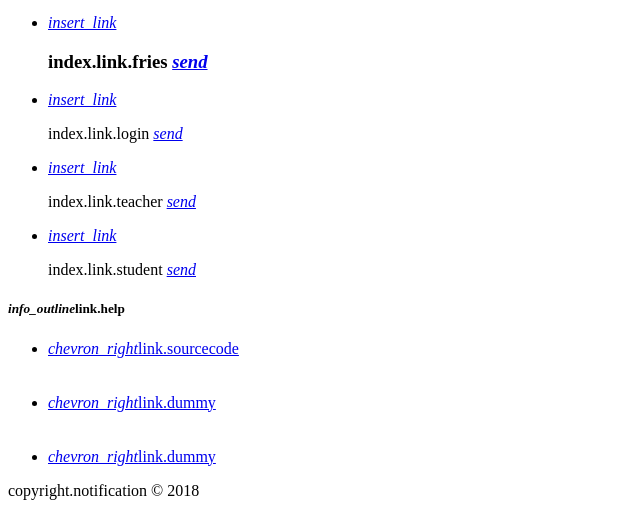
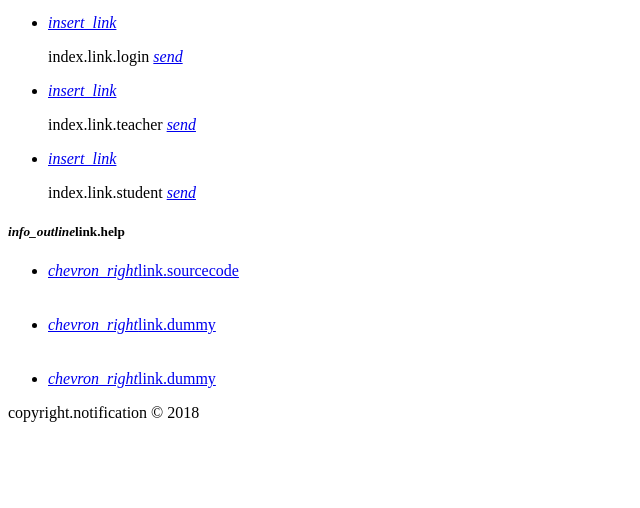
Before and after one commit to jorisrietveld/NHLStenden_Project_Desk-Crisim, a Symfony app: template templates/Welcome/Welcome.html.twig in a window 1280 px wide. Shown: the part 391-899 px from the top of the page, without its empty margins (0-640 px from the left). After the commit the page ends 813 px from the top, so only its background shows below. Run offline with Twig, Linux system fonts and the light colour scheme; the template is opened without the code that fills it, so the values that code supplies are empty; some libraries are stand-ins or nearby versions.

```diff
--- a/templates/Authentication/Login.html.twig
+++ b/templates/Authentication/Login.html.twig
@@ -24,7 +24,7 @@
                             <br>
                             <br>
                             <div class="row">
-                                <img src="img/safety.png" width="50%">
+                                <img src="{{ asset('build/static/lock_black.png') }}" width="50%">
                             </div>
                             <br>
                             <br>
--- a/templates/Welcome/Welcome.html.twig
+++ b/templates/Welcome/Welcome.html.twig
@@ -20,17 +20,6 @@
                             <p>{{ 'index.page.title'|trans }}</p>
                         </div>
                         <ul class="collection">
-
-                            <li class="collection-item avatar">
-                                <a href='{{ path('homepage_fy' ) }}'>
-                                    <i class="material-icons circle">insert_link</i>
-                                </a>
-                                <h3>{{ 'index.link.fries'|trans }}
-                                    <a href="{{ path('student_index' ) }}" class="secondary-content">
-                                        <i class="material-icons black-text">send</i>
-                                    </a>
-                                </h3>
-                            </li>
 
                             <li class="collection-item avatar">
                                 <a href="{{ path('authentication_login' ) }}">
```
Also changed, not shown: .travis.yml, assets/img/authentication.png (added).
